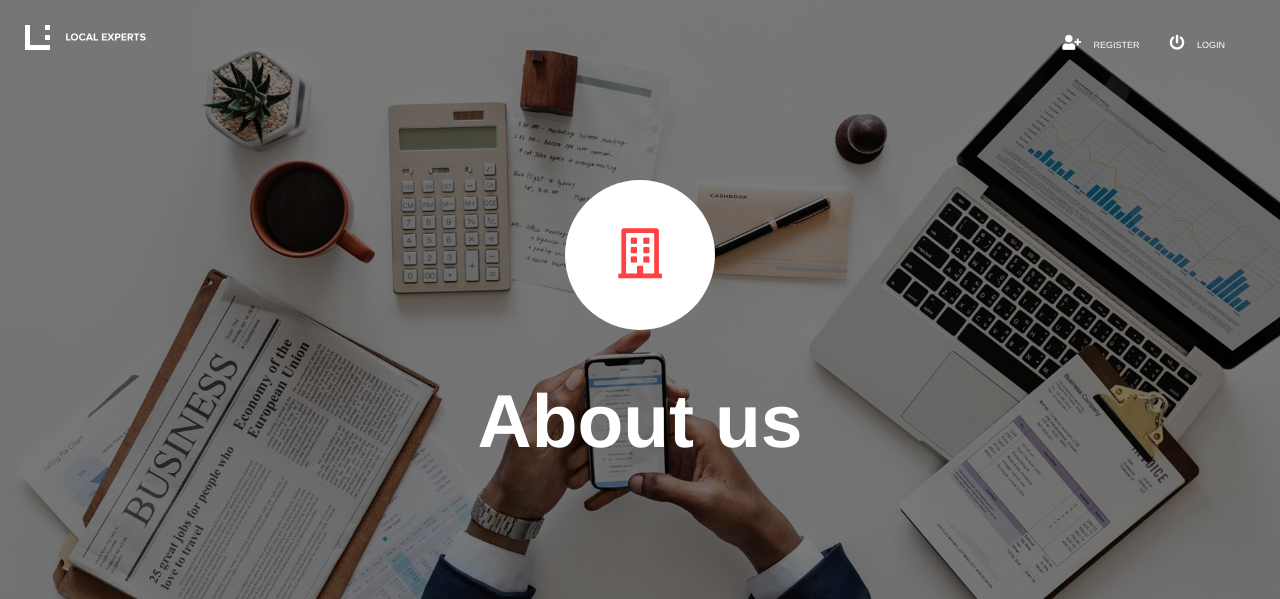
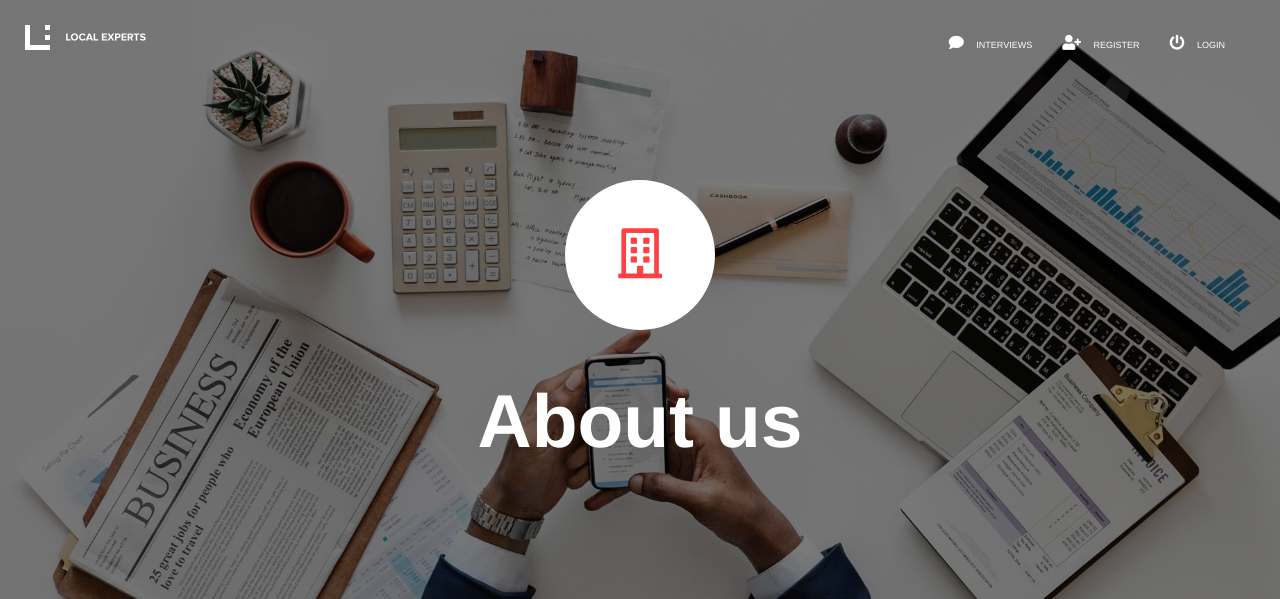
Before and after one commit to lewro/le, a Django app: template webapp/templates/marketing/about.html in a window 1280 px wide. Shown: the top 599 px of the page. Run offline with Django 3.2, Linux system fonts and the light colour scheme; the template is opened without the code that fills it, so the values that code supplies are empty; some libraries are stand-ins or nearby versions.

Commit message:
Adding interview links to nav and footer

```diff
--- a/webapp/templates/webapp/partials/footer.html
+++ b/webapp/templates/webapp/partials/footer.html
@@ -12,6 +12,7 @@
     <ul class="col s4">
       <li><a href="/about/">{% trans 'About us' %}</a></li>
       <li><a href="mailto:support@localexperts.cz">{% trans 'Contact us' %}</a></li>
+      <li><a href="/interviews/">{% trans 'Interviews' %}</a></li>
     </ul>
     <ul class="col s4">
       <li><a href="/terms/">{% trans 'Terms' %}</a></li>
--- a/webapp/templates/webapp/partials/nav.html
+++ b/webapp/templates/webapp/partials/nav.html
@@ -42,6 +42,11 @@
         <i class="fas fa-user-plus"></i>
         <span>{% trans 'Register' %}</span>
       </a>
+      <a class="profile-button" href="/interviews">
+        <i class="fas fa-comment"></i>
+        <span>{% trans 'Interviews' %}</span>
+      </a>
+
     </div>
   {% endif %}
 
```
